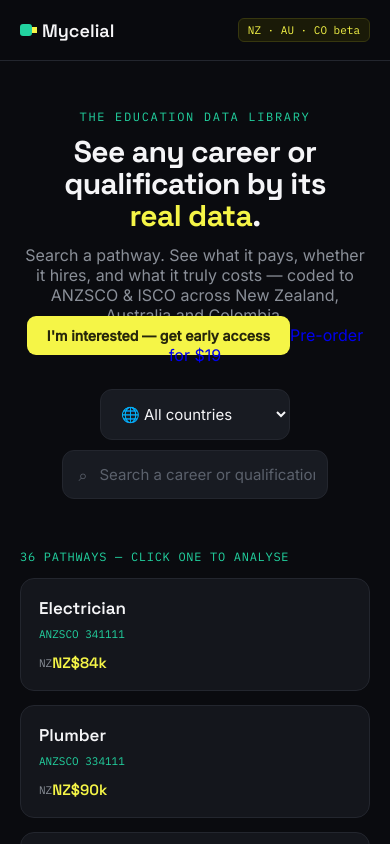
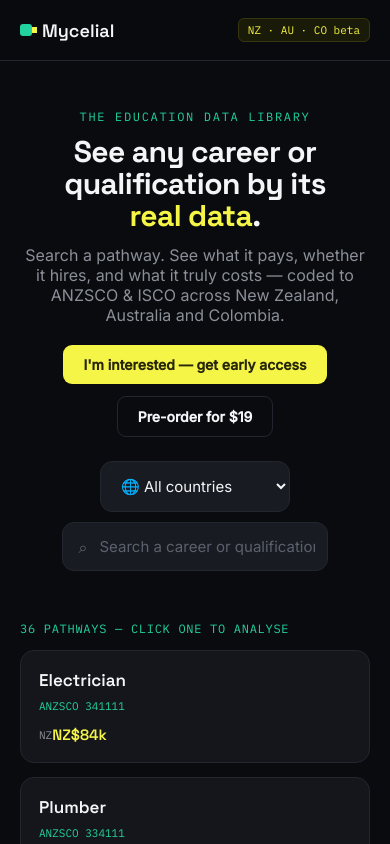
Before and after one commit to mateoarangoquintero-lab/Educationproject, a React (Create React App) app: page / in a window 390 px wide. Shown: the top 844 px of the page. Built offline with nearby package versions, Linux system fonts and the light colour scheme.

Commit message:
Update styles.css

```diff
--- a/src/styles.css
+++ b/src/styles.css
@@ -100,4 +100,10 @@ footer { border-top: 1px solid #23262E; margin-top: 20px; padding: 22px 0 40px;
   .layout { grid-template-columns: 1fr; }
   .stats, .lower { grid-template-columns: 1fr; }
   .stat, .section:first-child { border-right: 0; }
+.hero-cta { display: flex; gap: 12px; justify-content: center; flex-wrap: wrap; margin-top: 20px; }
+.cta-btns { display: flex; gap: 10px; flex-wrap: wrap; }
+.btn-ghost { display: inline-block; background: transparent; color: #F5F5F7; font-weight: 600; font-size: 14px; padding: 11px 20px; border-radius: 9px; border: 1px solid #23262E; cursor: pointer; font-family: inherit; }
+.btn-ghost:hover { border-color: #22D3A0; }
+
+
 }
```
